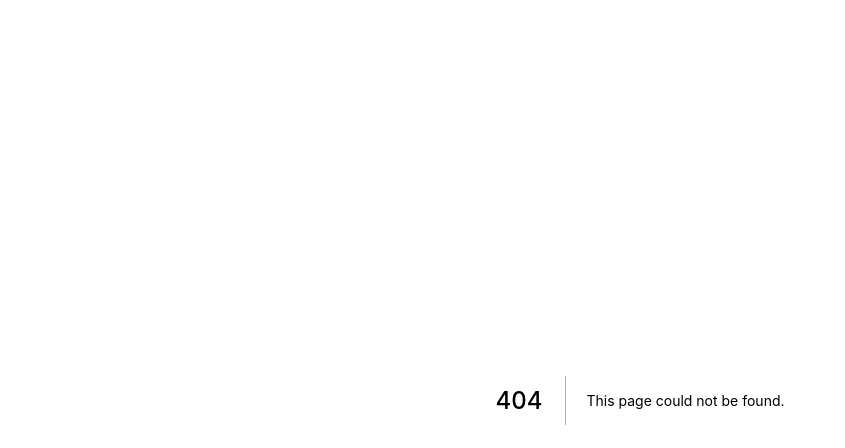
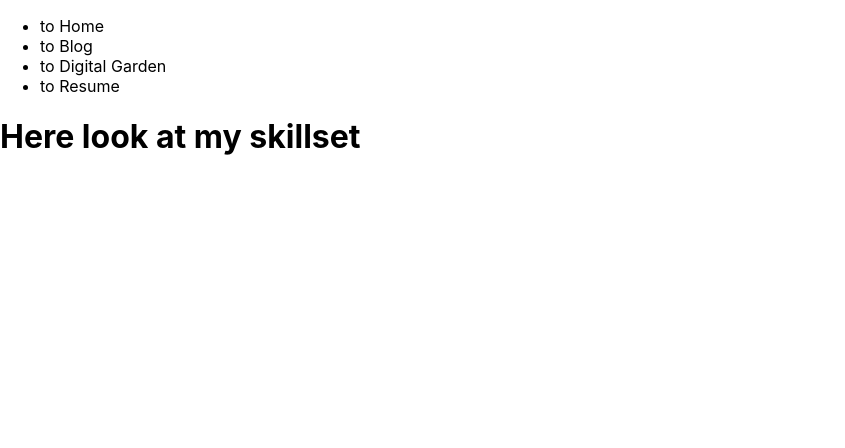
Before and after one commit to M-Desormeaux/next-portfolio, a Next.js app: page /resume in a window 1280 px wide. Before the commit this address had no page. Shown: the top 448 px of the page, without its empty margins (0-845 px from the left). Built offline with nearby package versions, Linux system fonts and the light colour scheme.

Commit message:
misc pages

```diff
--- a/pages/index.tsx
+++ b/pages/index.tsx
@@ -1,6 +1,9 @@
+import { Navbar } from "../components/Navbar/Navbar";
+
 const Home = () => {
   return (
     <div>
+      <Navbar />
       <h1>Hello</h1>
     </div>
   );
--- /dev/null
+++ b/pages/resume/index.tsx
@@ -0,0 +1,12 @@
+import { Navbar } from "../../components/Navbar/Navbar";
+
+const Resume = () => {
+  return (
+    <>
+      <Navbar />
+      <h1>Here look at my skillset</h1>
+    </>
+  );
+};
+
+export default Resume;
```
